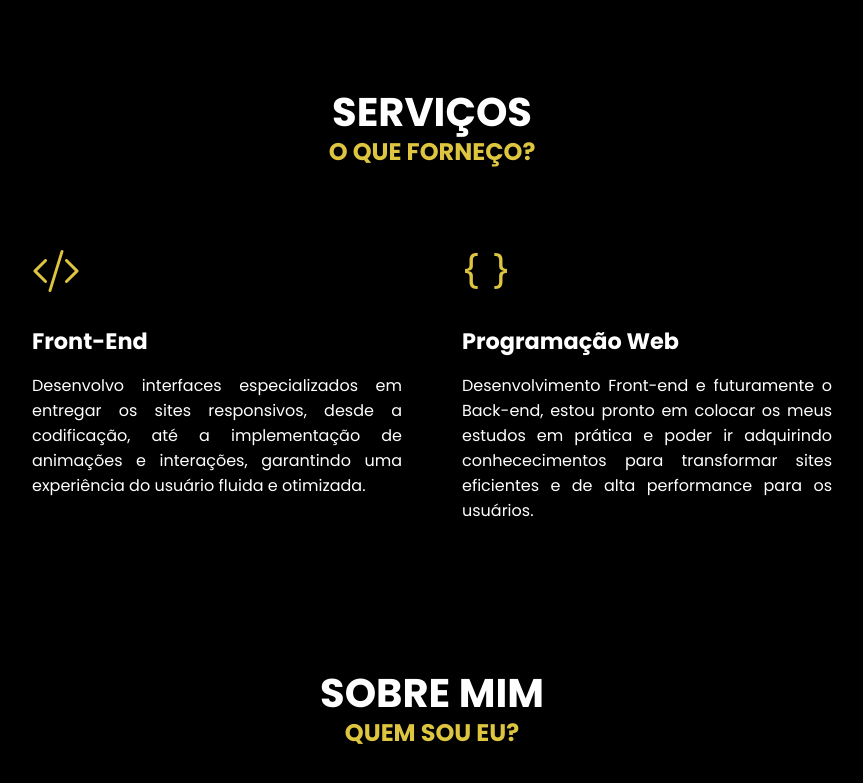
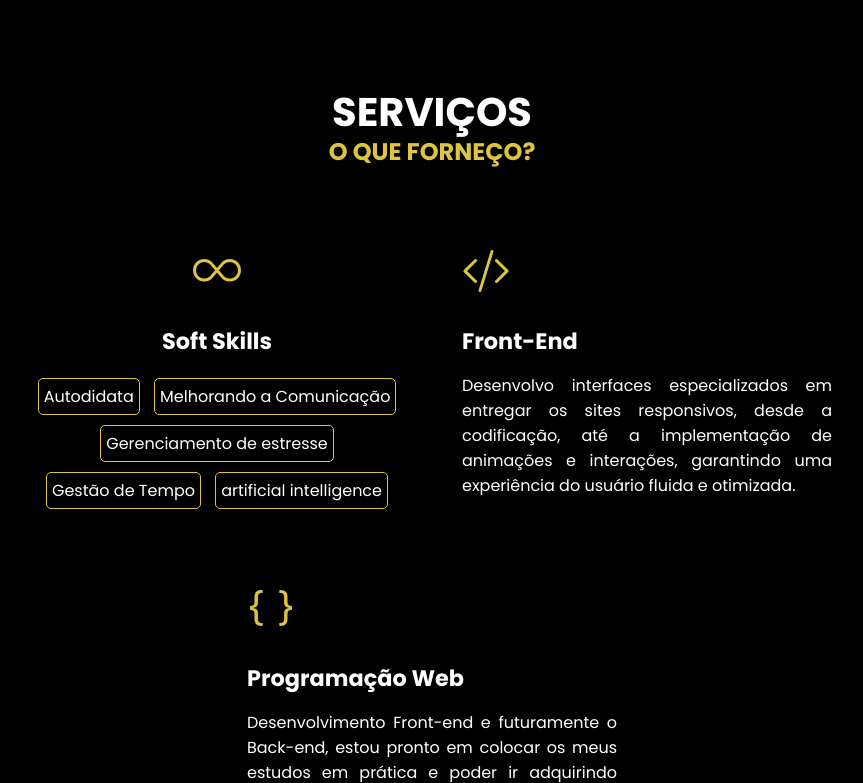
Before and after one commit to DiogoSilas/diogo-silas-portfolio, a PHP site: page / in a window 1280 px wide. Shown: the part 738-1521 px from the top of the page, without its empty margins (208-1071 px from the left). Run offline with PHP 8.4, Linux system fonts and the light colour scheme.

Commit message:
Cartão de Soft Skills adicionado.

```diff
--- a/assets/css/sections/skills.css
+++ b/assets/css/sections/skills.css
@@ -30,3 +30,20 @@ section.skills .skill > h3 {
     font-size: 1.4rem;
     margin: 15px 0;
 }
+
+section.skills .soft-skills i {
+    display: block;
+    text-align: center;
+}
+section.skills .soft-skills h3,
+section.skills .soft-skills ul {
+    text-align: center;
+}
+
+section.skills .soft-skills ul li {
+    display: inline-block;
+    border-radius: 5px;
+    border: 1px solid #ddc53f;
+    padding: 5px;
+    margin: 5px;
+}
--- a/index.html
+++ b/index.html
@@ -104,6 +104,17 @@
         <h3 class="sub-titulo">O que forneço?</h3>
       </div>
       <section class="container">
+        <section class="skill soft-skills">
+          <i class="bi bi-infinity"></i>
+          <h3>Soft Skills</h3>
+          <ul>
+            <li>Autodidata</li>
+            <li>Melhorando a Comunicação</li>
+            <li>Gerenciamento de estresse</li>
+            <li>Gestão de Tempo</li>
+            <li>artificial intelligence</li>
+          </ul>
+        </section>
         <section class="skill">
           <i class="bi bi-code-slash"></i>
           <h3>Front-End</h3>
@@ -118,18 +129,6 @@
             poder ir
             adquirindo conhececimentos para transformar sites eficientes e de alta performance para os usuários.</p>
         </section>
-        <!-- <section class="skill">
-          <i class="bi bi-infinity"></i>
-          <h3>Soft Skills</h3>
-          <p>Lorem ipsum dolor sit amet, consectetur adipisicing elit. Dolor, vero voluptat.</p>
-          <ul>
-            <li>Autodidata</li>
-            <li>Melhorando a Comunicação</li>
-            <li>Gerenciamento de estresse</li>
-            <li>Gestaõ de Tempo</li>
-            <li>Autodidata</li>
-          </ul>
-        </section> -->
       </section><!-- Container das Skills -->
     </section><!-- SKILLS - SERVIÇOS -->
 
```
